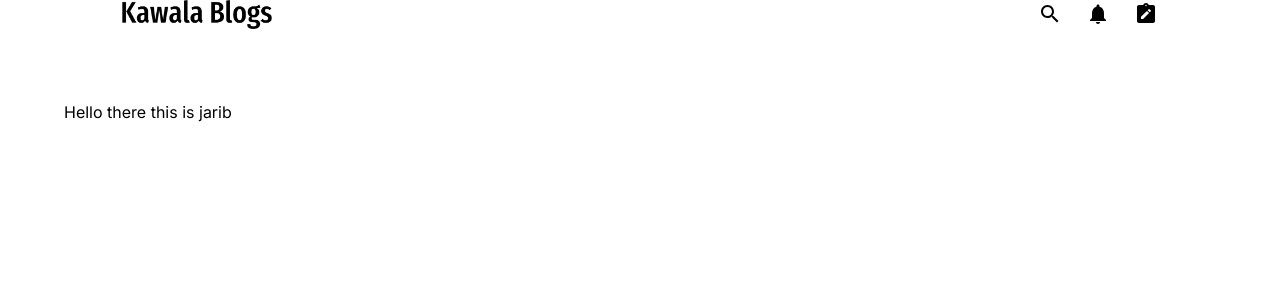
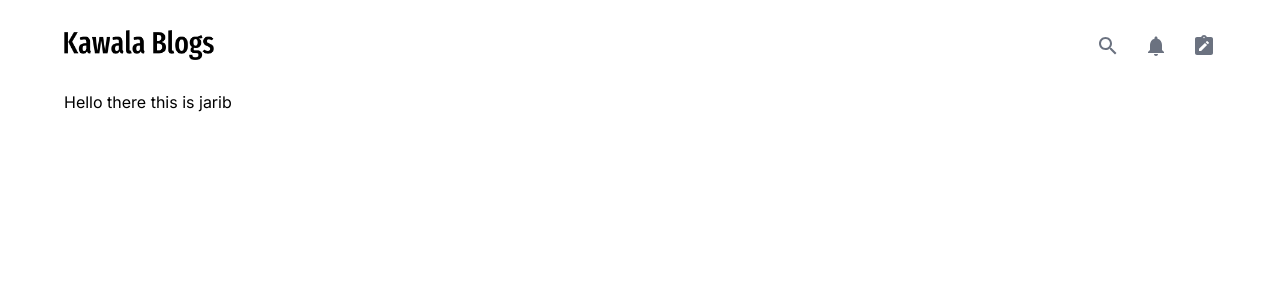
Before and after one commit to Jaydrey/kawala-blogs, a Next.js app: page / in a window 1280 px wide. Shown: the top 300 px of the page. Built offline with nearby package versions, Linux system fonts and the light colour scheme.

Commit message:
feat(navbar): created the navbar

```diff
--- a/components/Header.tsx
+++ b/components/Header.tsx
@@ -3,10 +3,9 @@ import { Search, Notifications, NoteAlt } from "@mui/icons-material";
 
 const Header = () => {
   return (
-    <header
-    className="w-[90%] mx-auto min-h-[100px] flex justify-between"
-    >
+    <header className="w-full min-h-[90px] flex justify-between items-center sticky">
       <div>
+        <a href="/">
           <div>
             <Image
               src="/logo.png"
@@ -15,27 +14,24 @@ const Header = () => {
               alt="A logo of the website written Kawala Blogs"
             />
           </div>
+        </a>
       </div>
-      <nav
-      className="flex"
-      >
-        <ul
-        className="flex gap-6"
-        >
+      <nav className="flex">
+        <ul className="flex gap-6">
           <li>
-            <div>
-                <Search />
-            </div>
+            <a href="/search" aria-label="search blogs">
+              <Search className="text-gray-500" />
+            </a>
           </li>
           <li>
-            <div>
-                <Notifications />
-            </div>
+            <a href="/notifications" aria-label="notification">
+              <Notifications className="text-gray-500" />
+            </a>
           </li>
           <li>
-            <div>
-                <NoteAlt />
-            </div>
+            <a href="/write" aria-label="write blog">
+              <NoteAlt className="text-gray-500" />
+            </a>
           </li>
         </ul>
       </nav>
```
Lines whose indentation alone changed are shown as unchanged.
